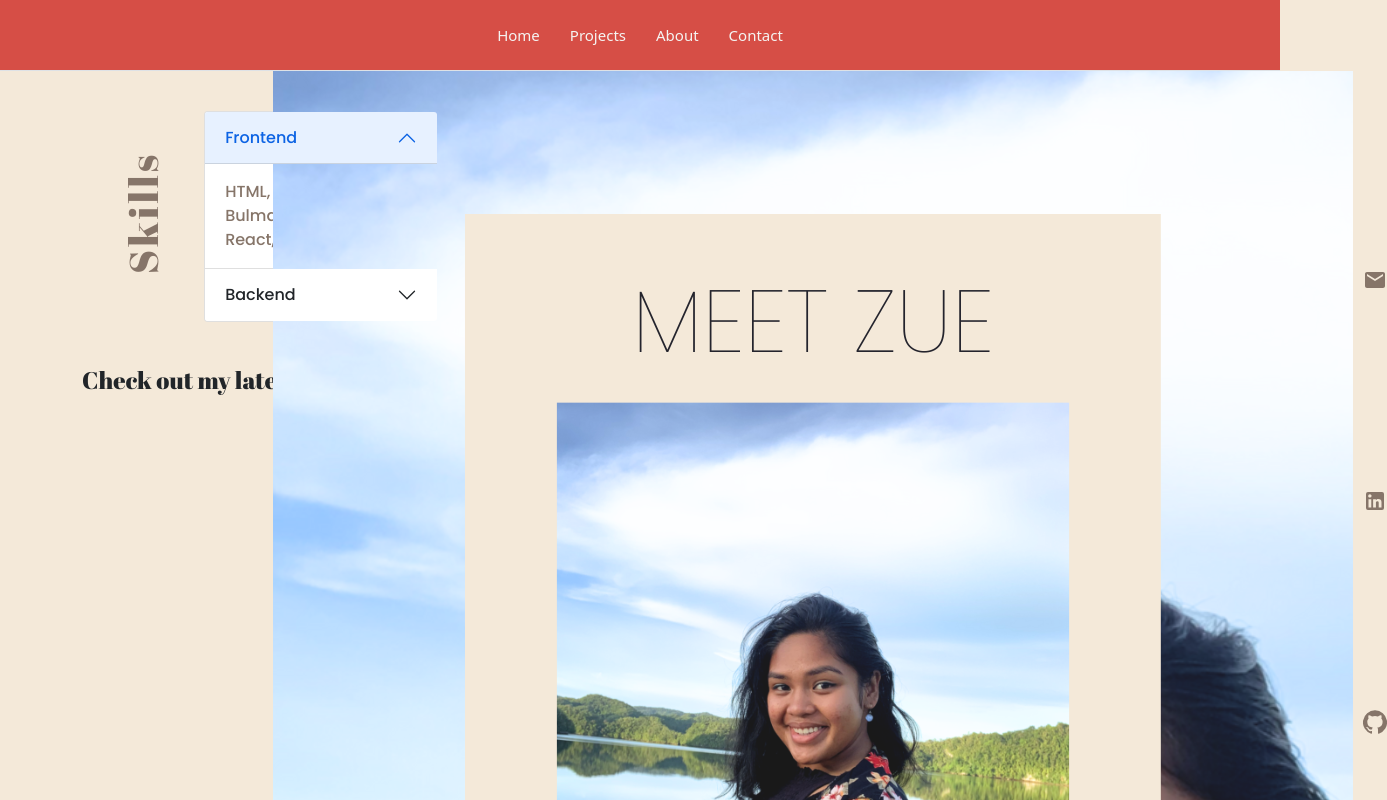
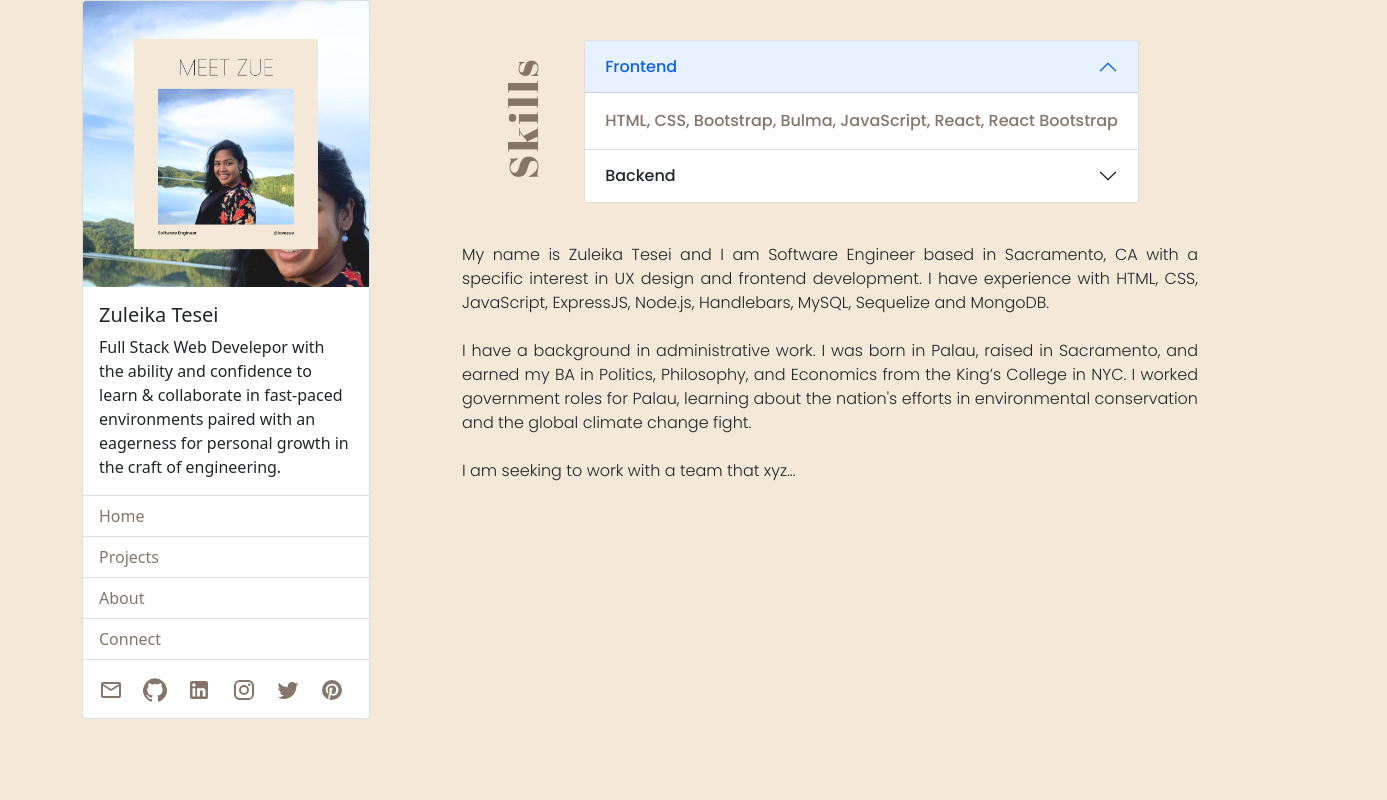
Before and after one commit to zuetesei/react-portfolio, a React (Create React App) app: page /about in a window 1280 px wide. Shown: the top 800 px of the page, 1387 px wide, since content can reach past the window. Built offline with nearby package versions, Linux system fonts and the light colour scheme.

Commit message:
using mycard as nav

```diff
--- a/src/App.js
+++ b/src/App.js
@@ -2,11 +2,10 @@ import './App.css'
 import { BrowserRouter as Router, Routes, Route } from "react-router-dom";
 import Home from './pages/Home';
 import About from './pages/About';
-import ContactForm from './pages/ContactForm';
-// import Projects from './pages/Projects';
+import Connect from './pages/Connect';
+import Projects from './pages/Projects';
 // import ProjectDisplay from './pages/ProjectDisplay';
-
-import Nav from './components/Navbar';
+// import Nav from './components/Navbar';
 // import Footer from './components/Footer';
 
 
@@ -14,13 +13,12 @@ function App() {
   return (
     <div className='App'>
       <Router>
-        <Nav />
+        {/* <Nav /> */}
         <Routes>
           <Route path='/' element={<Home />} />
-          {/* <Route path='/projects' element={<Projects />} /> */}
-          {/* <Route path='/projects/:id' element={<ProjectDisplay />} /> */}
+          <Route path='/projects' element={<Projects />} />
           <Route path='/about' element={<About />} />
-          <Route path='/contact' element={<ContactForm />} />
+          <Route path='/contact' element={<Connect />} />
         </Routes>
         {/* < Footer /> */}
       </Router>
--- a/src/components/Card/index.js
+++ b/src/components/Card/index.js
@@ -5,6 +5,11 @@ import Intro from '../../assets/about.png';
 import EmailIcon from '@mui/icons-material/MailOutline';
 import LinkedInIcon from '@material-ui/icons/LinkedIn';
 import GithubIcon from '@material-ui/icons/GitHub';
+import InstaIcon from '@material-ui/icons/Instagram';
+import TwitterIcon from '@material-ui/icons/Twitter';
+import PinterestIcon from '@material-ui/icons/Pinterest';
+// import ContactModal from '../components/ContactModal';
+import { Link } from 'react-router-dom';
 
 function MyCard() {
     return (
@@ -20,15 +25,19 @@ function MyCard() {
                 </Card.Text>
             </Card.Body>
             <ListGroup className="list-group-flush">
-                <ListGroup.Item> Projects </ListGroup.Item>
-                <ListGroup.Item> About </ListGroup.Item>
-                <ListGroup.Item> Connect </ListGroup.Item>
+                <ListGroup.Item> <Link to='/'> Home </Link> </ListGroup.Item>
+                <ListGroup.Item> <Link to='/projects'> Projects </Link> </ListGroup.Item>
+                <ListGroup.Item> <Link to='/about'> About </Link> </ListGroup.Item>
+                <ListGroup.Item> <Link to='/contact'> Connect </Link> </ListGroup.Item>
             </ListGroup>
             <Card.Body>
 
                 <Card.Link href="mailto: zuleikatesei@gmail.com"> <EmailIcon /> </Card.Link>
                 <Card.Link href="https://github.com/zuetesei" target="_blank" rel="noreferrer"> <GithubIcon /> </Card.Link>
                 <Card.Link href="https://www.linkedin.com/in/zuleika-tesei/" target="_blank" rel="noreferrer"> <LinkedInIcon /> </Card.Link>
+                <Card.Link href="https://www.instagram.com/love.zue/" target="_blank" rel="noreferrer"> <InstaIcon /> </Card.Link>
+                <Card.Link href="https://twitter.com/thenationalzue" target="_blank" rel="noreferrer"> <TwitterIcon /> </Card.Link>
+                <Card.Link href="https://www.pinterest.com/internationalzue/" target="_blank" rel="noreferrer"> <PinterestIcon /> </Card.Link>
 
             </Card.Body>
         </Card>
--- a/src/pages/About.js
+++ b/src/pages/About.js
@@ -1,11 +1,6 @@
 import React from 'react';
-import { Link } from 'react-router-dom';
-import AboutMe from '../assets/about.png';
-import EmailIcon from '@material-ui/icons/Email';
-import InstagramIcon from '@material-ui/icons/Instagram';
-import LinkedInIcon from '@material-ui/icons/LinkedIn';
-import GithubIcon from '@material-ui/icons/GitHub';
-
+// import { Link } from 'react-router-dom';
+import MyCard from '../components/Card';
 import Container from 'react-bootstrap/Container';
 import Row from 'react-bootstrap/Row';
 import Col from 'react-bootstrap/Col';
@@ -19,6 +14,12 @@ function About() {
         <Container className='about'>
             <Row>
                 <Col xs={6} md={4}>
+                    <MyCard />
+
+                </Col>
+
+                {/* big col - portrait */}
+                <Col xs={12} md={8}>
 
                     <div className='skills'>
                         <h1> Skills </h1>
@@ -32,24 +33,6 @@ function About() {
                                 <AccordionBody> HTML, CSS, Bootstrap, Bulma, JavaScript, React, React Bootstrap</AccordionBody>
                             </Accordion.Item>
                         </Accordion>
-                    </div>
-                    <div className='linkToProjects'>
-                        Check out my latest <Link to='/projects'> projects</Link>.
-                    </div>
-                </Col>
-
-                {/* big col - portrait */}
-                <Col xs={12} md={8}>
-                    <div className='about-photo'>
-                        <img src={AboutMe} alt='Zue portrait' />
-
-                        <div className='socials'>
-                            <a href='mailto: zuleikatesei@gmail.com'> <EmailIcon /> </a>
-                            <a href='https://www.linkedin.com/in/zuleika-tesei/' target="_blank" rel="noreferrer"> <LinkedInIcon /> </a>
-                            <a href='https://github.com/zuetesei' target="_blank" rel="noreferrer"> <GithubIcon /> </a>
-                            <a href='https://www.instagram.com/love.zue/' target="_blank" rel="noreferrer"> <InstagramIcon /> </a>
-                        </div>
-
                     </div>
 
                     <div className='aboutme'>
--- a/src/pages/ContactForm.js
+++ b/src/pages/Connect.js
@@ -3,11 +3,7 @@ import Container from 'react-bootstrap/Container';
 import Row from 'react-bootstrap/Row';
 import Col from 'react-bootstrap/Col';
 import ContactModal from '../components/ContactModal';
-import InstaIcon from '@material-ui/icons/Instagram';
-import TwitterIcon from '@material-ui/icons/Twitter';
-import LinkedInIcon from '@material-ui/icons/LinkedIn';
-import GithubIcon from '@material-ui/icons/GitHub';
-import PinterestIcon from '@material-ui/icons/Pinterest';
+import MyCard from '../components/Card';
 
 import '../styles/Contact.css';
 
@@ -17,22 +13,17 @@ function ContactForm() {
         <Container className="contact">
             <Row>
                 <Col xs={12} md={8}>
+                    <MyCard />
+                </Col>
+                <Col xs={6} md={4}>
                     <h2> Contact. </h2>
                     <div className='contact-info'>
                         <p> T: +1 (916) 479-6064 <br></br>
                             E: zuleikatesei@gmail.com
                         </p>
                         <p> Schedule a <a href='https://calendly.com/zuetesei/30min' target='_blank' rel="noreferrer">chat</a>!  </p>
-                        <p> Follow me here: </p>
                     </div>
-                    <a href='https://www.instagram.com/love.zue/' target="_blank" rel="noreferrer"> <InstaIcon /> </a>
-                    <a href='https://www.pinterest.com/internationalzue/' > <PinterestIcon /> </a>
-                    <a href='https://twitter.com/thenationalzue' > <TwitterIcon /> </a>
-                    <a href='https://www.linkedin.com/in/zuleika-tesei/' target="_blank" rel="noreferrer"> <LinkedInIcon /> </a>
-                    <a href='https://github.com/zuetesei' target="_blank" rel="noreferrer"> <GithubIcon /> </a>
 
-                </Col>
-                <Col xs={6} md={4}>
                     <h3> Leave a Note. </h3>
                     <div className="modalBtn">
                         <ContactModal />
--- a/src/pages/Projects.js
+++ b/src/pages/Projects.js
@@ -1,6 +1,18 @@
 import React from 'react';
+import MyCard from '../components/Card';
+import Container from 'react-bootstrap/Container';
+import Row from 'react-bootstrap/Row';
+import Col from 'react-bootstrap/Col';
 
 function ProjectDisplay() {
+    return (
+        <Container>
+            <Row>
+                <Col> <MyCard /> </Col>
+                <Col> Project cards </Col>
+            </Row>
+        </Container>
+    )
 
 }
 
```
